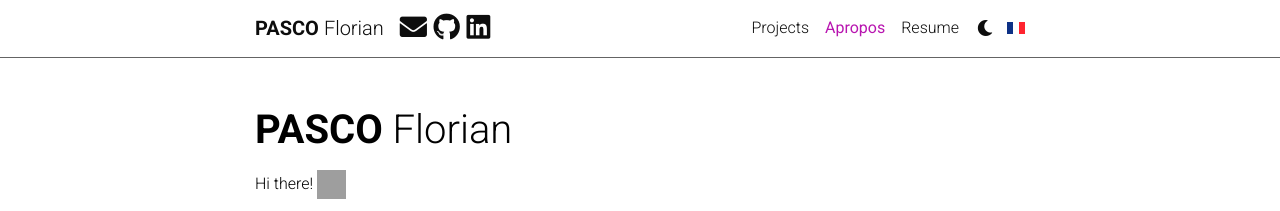
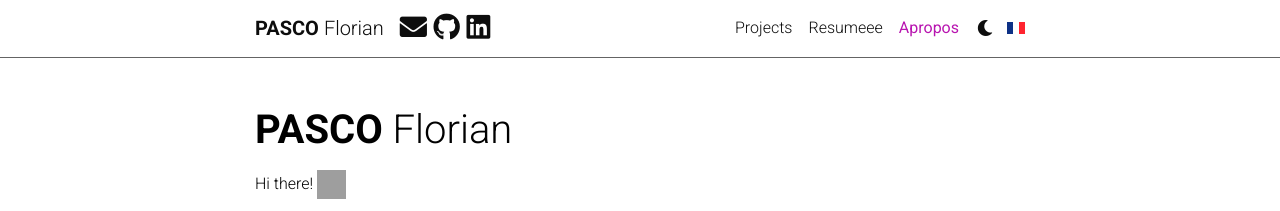
Before and after one commit to mathisdemo/mathisdemo.github.io, a Jekyll site: the page built from _pages/about.md, in a window 1280 px wide. Shown: the top 211 px of the page. Built offline with Jekyll 4.4.1, drawn with Linux system fonts in a browser that asks for light colours; comment, search, counter and statistics services are not loaded; a style sheet for code colours, icons or effects is not loaded; grey boxes are pictures that could not be loaded.

Commit message:
update header.html

```diff
--- a/_pages/resume.md
+++ b/_pages/resume.md
@@ -1,8 +1,8 @@
 ---
 layout: resume
 permalink: /resume/
-title: Resume
+title: Resumeee
 nav: true
-nav_order: 4
+nav_order: 2
 pdf: PASCO_Florian.pdf
 ---
```
Also changed, not shown: _pages/about.md (+1 -1 lines).
